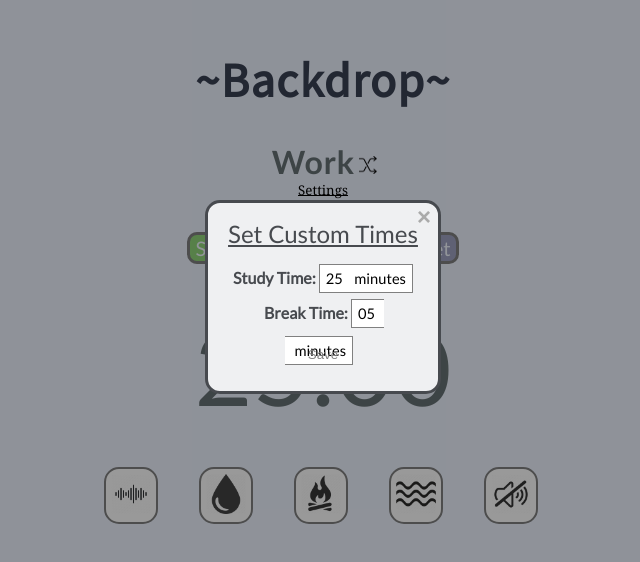
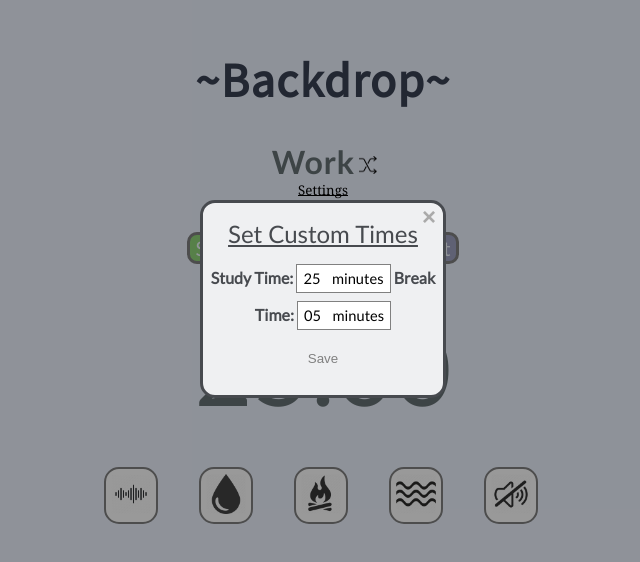
Before and after one commit to danyulkoo/Backdrop, a plain HTML site: page index.html in a window 1280 px wide. Both pictures are taken after a click on the button "Settings". Shown: the whole page, without its empty margins (317-957 px from the left). Drawn offline with Linux system fonts and the light colour scheme.

Commit message:
changed style

```diff
--- a/style.css
+++ b/style.css
@@ -149,8 +149,8 @@
     padding-bottom: 20px; /*Padding of the box*/
     border: 3px solid rgb(71, 74, 79);
     border-radius: 15px;
-    min-width: 230px;
-    width: 14.8196%;
+    min-width: 14.8196%;
+	width: 240px;
 }
 
 .modal-content h1 {
@@ -170,15 +170,14 @@
 }
 
 .custom-input {
+	display: inline;
 	margin: 0 auto;
 	height: 35px;
 	min-width: 180px;
 	width: 180px;
 }
 
-#break-time {
-	margin-left: 24.5px;
-}
+
 
 input[type="text"]#min-label {
 	-webkit-user-select: none; /* webkit (safari, chrome) browsers */
```
